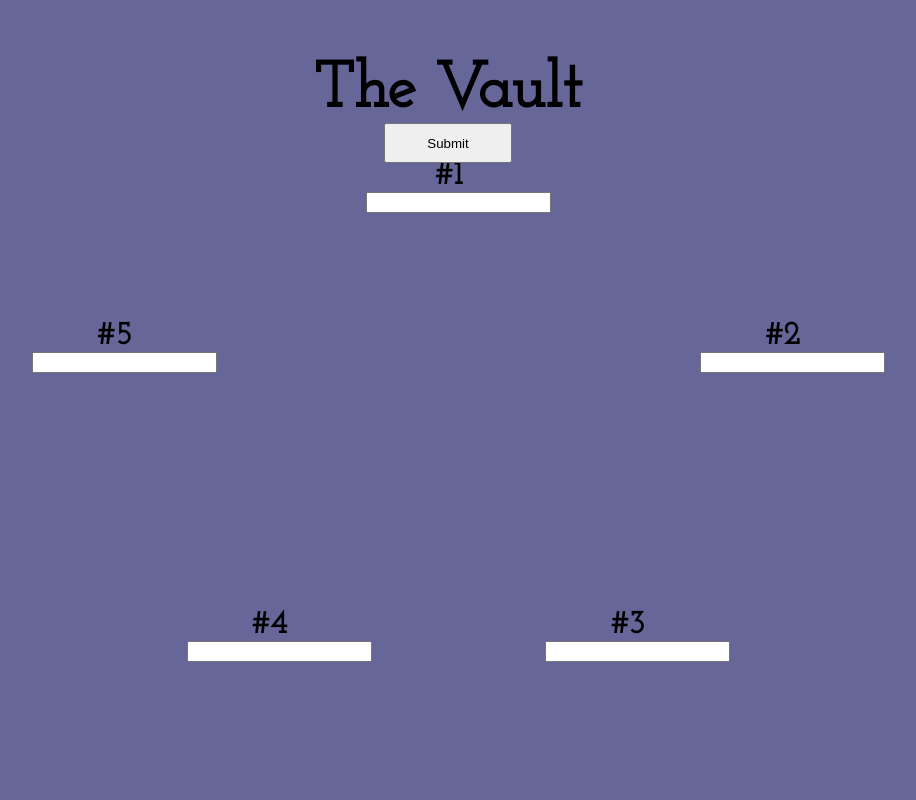
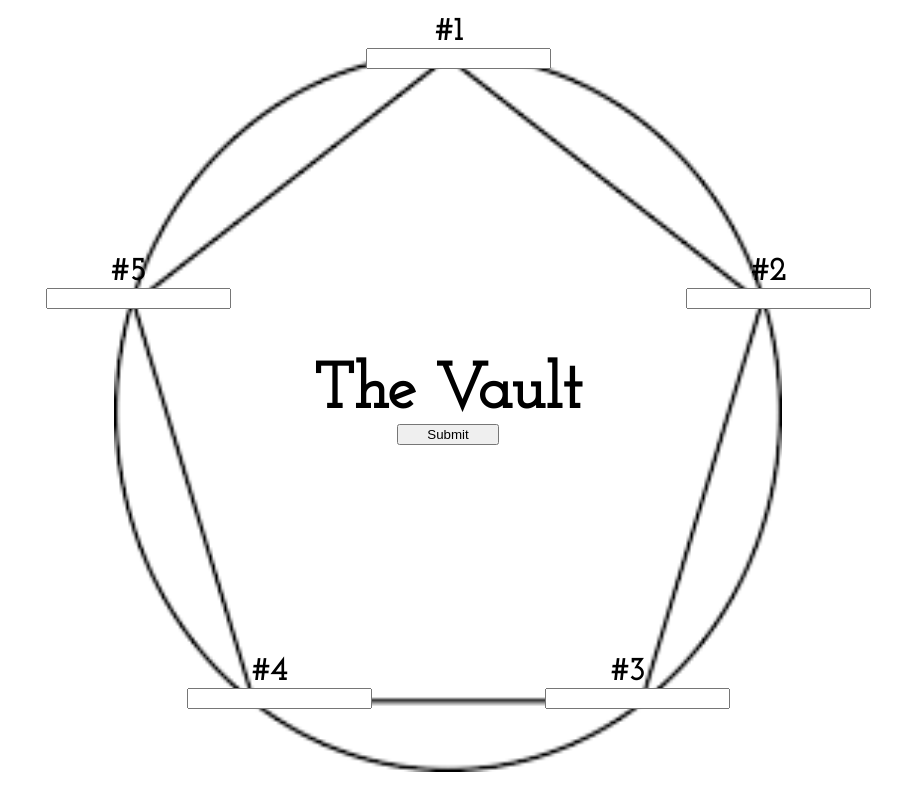
Before and after one commit to Domicnt/The-Vault, a plain HTML site: page index.html in a window 1280 px wide. Shown: the whole page, without its empty margins (192-1108 px from the left). Drawn offline with Linux system fonts and the light colour scheme.

Commit message:
updated looks of the vault page

```diff
--- a/assets/main.css
+++ b/assets/main.css
@@ -1,6 +1,10 @@
 body {
     padding-top: 4%;
-    background-color: #669;
+    background-image: url('pentagon.png');
+    background-repeat: no-repeat;
+    background-attachment: fixed;
+    background-position: 50% 65%;
+    background-size: 52.2% 90%;
 }
 
 h1 {
--- a/index.html
+++ b/index.html
@@ -8,30 +8,31 @@
     <link rel="stylesheet" type="text/css" href="assets/main.css" />
 </head>
 <body>
-    <h1>The Vault</h1>
-
-    <form style="top:20%; left:50%; margin-left: -82px;">
+    <form style="top:2%; left:50%; margin-left: -82px;">
         <h2>#1</h2>
         <input id="#1" type="text" class="textentry" />
     </form>
-    <form style="top:40%; left:76.1%; margin-left: -82px;">
+    <form style="top:32%; left:75%; margin-left: -82px;">
         <h2>#2</h2>
         <input id="#2" type="text" class="textentry" />
     </form>
-    <form style="top:76.1%; left:64%; margin-left: -82px;">
+    <form style="top:82%; left:64%; margin-left: -82px;">
         <h2>#3</h2>
         <input id="#3" type="text" class="textentry" />
     </form>
-    <form style="top:76.1%; left:36%; margin-left: -82px;">
+    <form style="top:82%; left:36%; margin-left: -82px;">
         <h2>#4</h2>
         <input id="#4" type="text" class="textentry" />
     </form>
-    <form style="top:40%; left:23.9%; margin-left: -82px;">
+    <form style="top:32%; left:25%; margin-left: -82px;">
         <h2>#5</h2>
         <input id="#5" type="text" class="textentry" />
     </form>
 
-    <button onclick="check()" style="position:fixed; left:45%; width:10%; height:5%">Submit</button>
+    <div style="position:fixed; left:30%; top: 45%; width:40%;">
+        <h1>The Vault</h1>
+        <button onclick="check()" style="position:absolute; left:40%; width:20%;">Submit</button>
+    </div>
 
     <script type="application/javascript" src="index.js"></script>
 </body>
```
Also changed, not shown: assets/pentagon.png (added).
